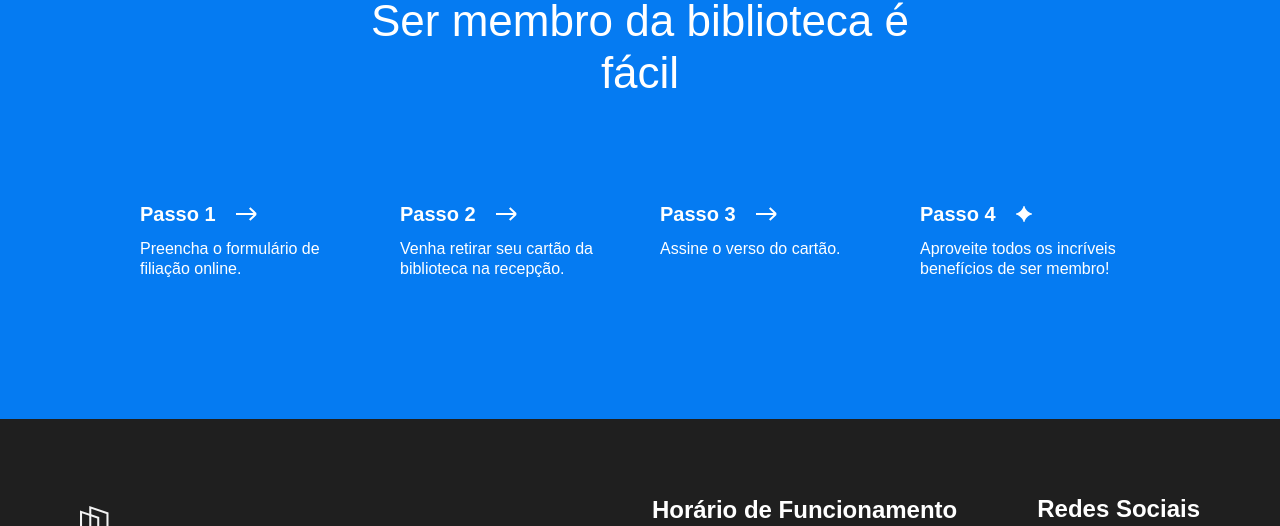
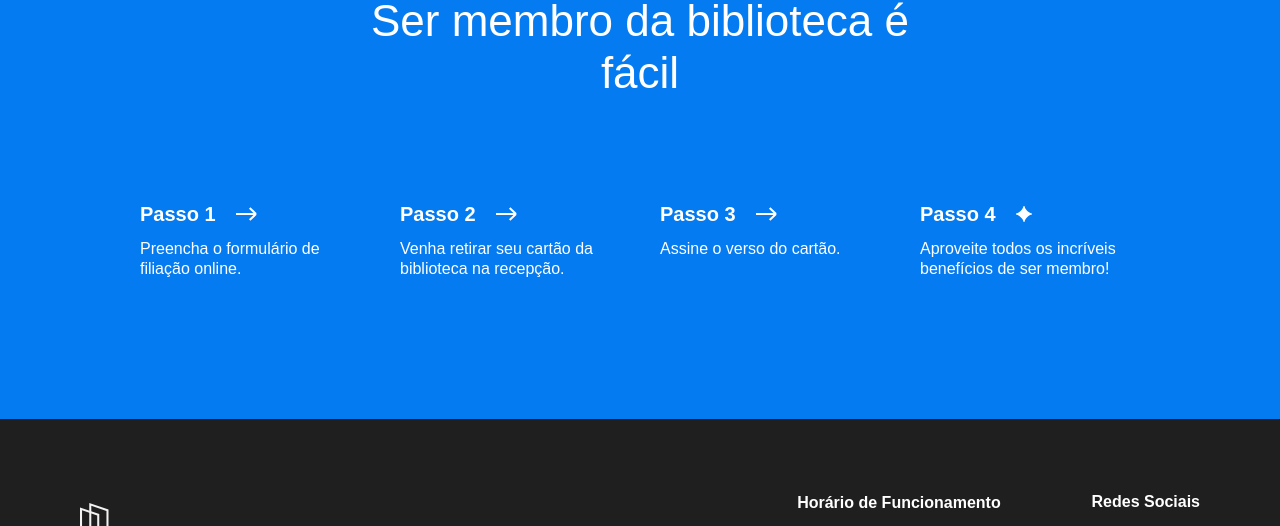
Before and after one commit to caiquemurilo/web_project_library_pt, a plain HTML site: page index.html in a window 1280 px wide. Shown: the part 3095-3621 px from the top of the page. Drawn offline with Linux system fonts and the light colour scheme.

Commit message:
Altera font-size dos cabeçalhos do rodapé

```diff
--- a/styles/style.css
+++ b/styles/style.css
@@ -360,7 +360,7 @@
 
 .footer__column_content_social {
 } */
-/* não vi necessidade para uso das classes acima */
+/* não vi necessidade de usar as classes comentadas acima. */
 
 .footer__logo {
   margin-right: auto;
@@ -371,6 +371,7 @@
 
 .footer__column-heading {
   margin-bottom: 20px;
+  font-size: 16px;
 }
 
 .footer__list {
```
